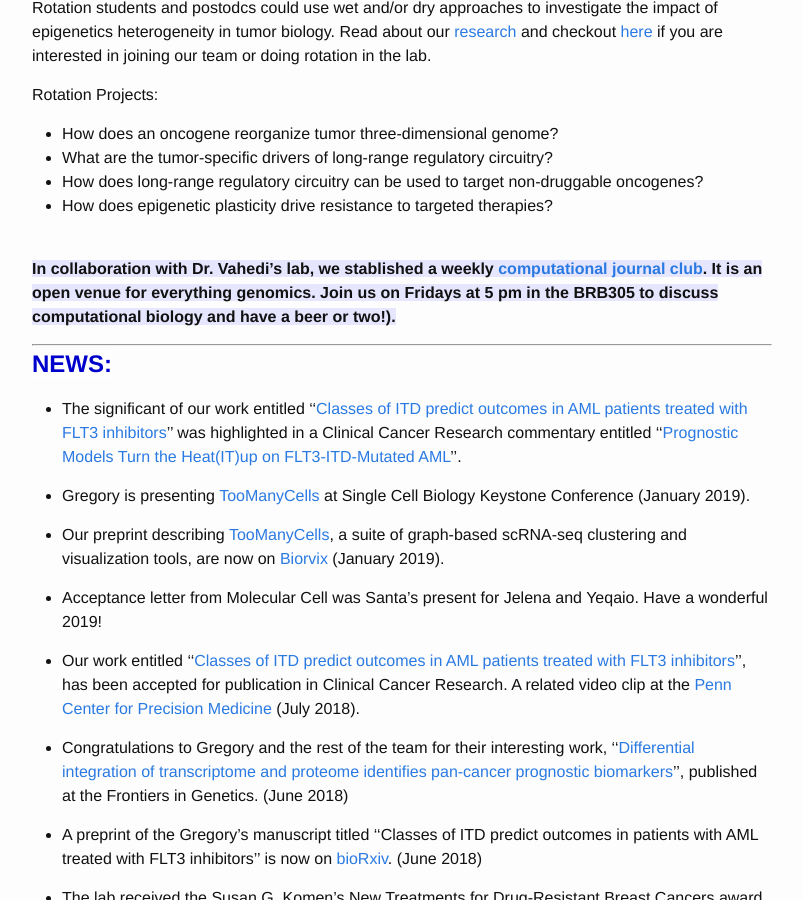
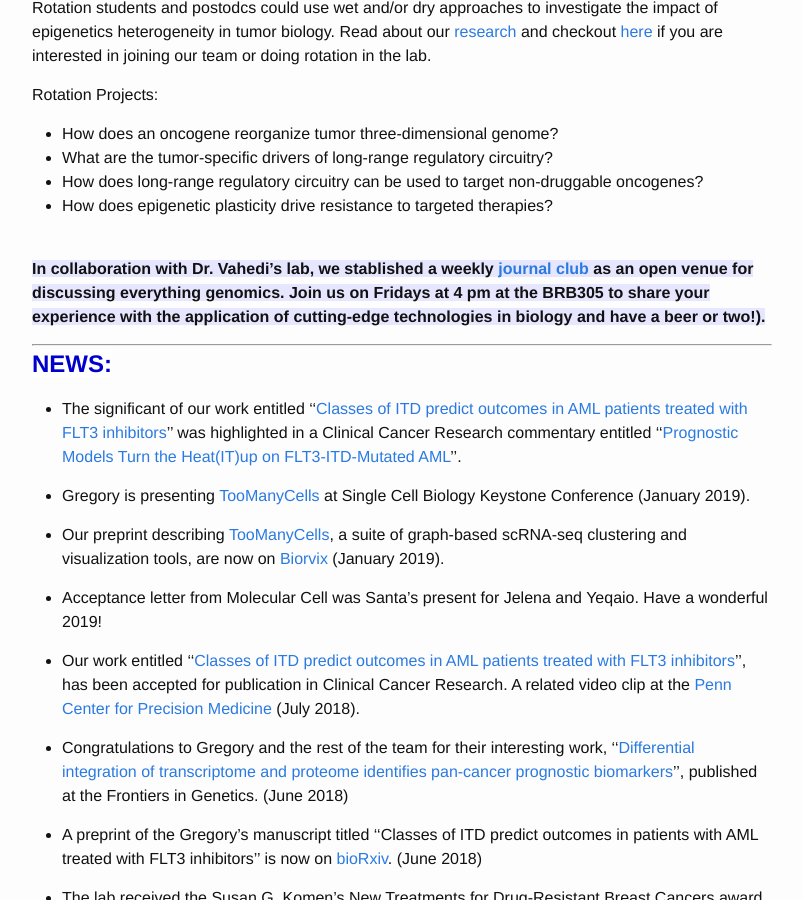
Before and after one commit to faryabib/faryabib.github.io, a Jekyll site: the page built from index.md, in a window 1280 px wide and 900 px high, scrolled down 647 px. Shown: the whole window, without its empty margins (238-1041 px from the left). Built offline with Jekyll 4.4.1, drawn with Linux system fonts in a browser that asks for light colours.

Commit message:
Update index.md

```diff
--- a/index.md
+++ b/index.md
@@ -21,7 +21,7 @@ Rotation Projects:
 + How does epigenetic plasticity drive resistance to targeted therapies?
 
 <br>
-<strong><span style="background-color:rgb(230, 230, 255)">In collaboration with Dr. Vahedi's lab, we stablished a weekly [computational journal club](https://github.com/VahediLab/ComputationalJournalClub/blob/master/Schedule.md). It is an open venue for everything genomics. Join us on Fridays at 5 pm in the BRB305 to discuss computational biology and have a beer or two!).</span><strong>
+<strong><span style="background-color:rgb(230, 230, 255)">In collaboration with Dr. Vahedi's lab, we stablished a weekly [journal club](https://github.com/VahediLab/ComputationalJournalClub/blob/master/Schedule.md) as an open venue for discussing everything genomics. Join us on Fridays at 4 pm at the BRB305 to share your experience with the application of cutting-edge technologies in biology and have a beer or two!).</span><strong>
 
 ----
 <strong><span style="font-size: 1.5em; font-weight: bold; color: #0000cc; background-color: #ffffff">NEWS:</span><strong>
```
